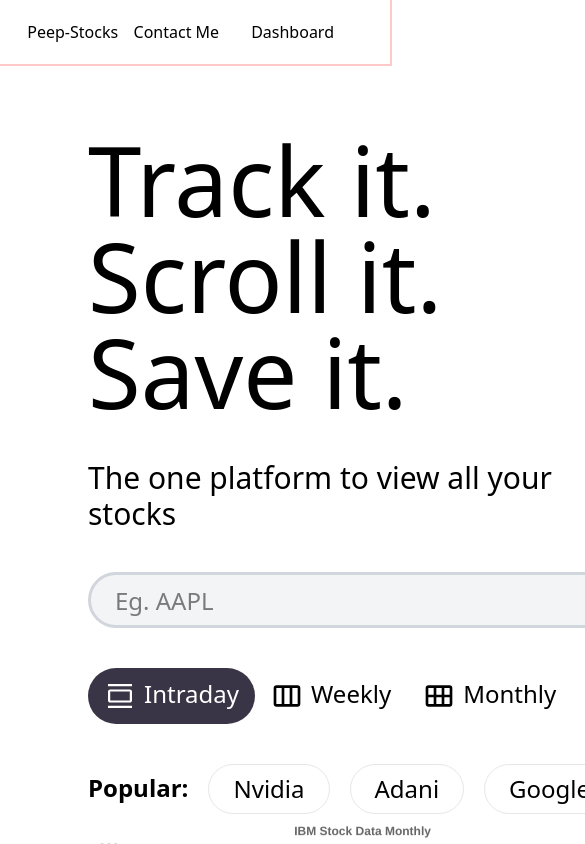
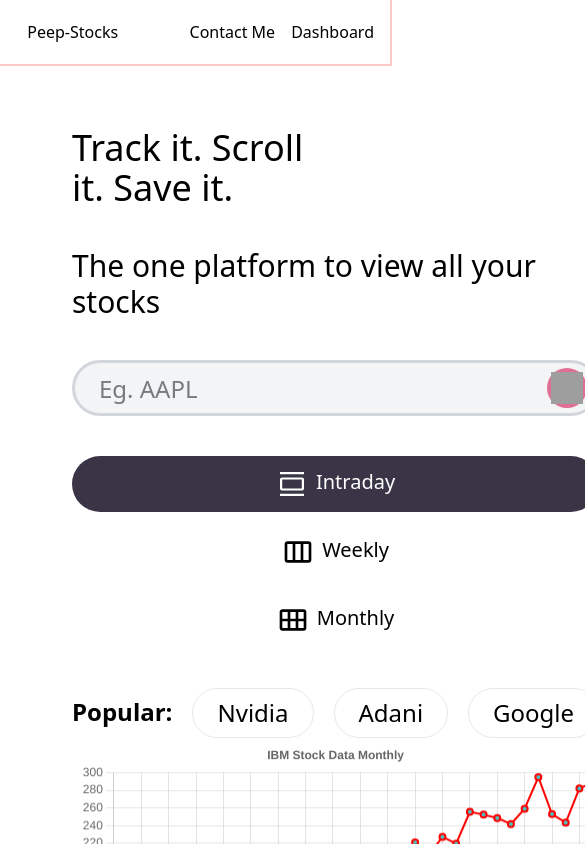
Before and after one commit to ranjanaditya452/Peep_Stocks, a React (Vite) app in the folder client/: page / in a window 390 px wide. Shown: the top 844 px of the page, 585 px wide, since content can reach past the window. Built offline with nearby package versions, Linux system fonts and the light colour scheme; grey boxes are pictures that could not be loaded.

Commit message:
should've learned about responsive design before, responsive commit 3 didnt actually fix much

```diff
--- a/client/src/App.jsx
+++ b/client/src/App.jsx
@@ -6,8 +6,8 @@ import { OutlineContext } from './context/OutlineContext'
 const App = () => {
   return (<>
    <OutlineContext.Provider value='outline outline-1 outline-red-500'>
-    <Navbar/>
     <BrowserRouter>
+     <Navbar/>
       <Routes>
         <Route path='/' element={<Homepage/>}/>
       </Routes>
--- a/client/src/components/Navbar.jsx
+++ b/client/src/components/Navbar.jsx
@@ -5,6 +5,7 @@ const Navbar = () => {
    <div className='sticky top-0 z-[9999] bg-white
                    flex items-center justify-between
                    px-4 py-3 pl-[7vw] h-16
+                   w-full
                    md:px-16 md:h-20
                    outline-2 outline-red-200'>
      <div className=''>Peep-Stocks</div>
@@ -13,12 +14,11 @@ const Navbar = () => {
       <div>Placeholder&nbsp;2</div>
       <div>Placeholder&nbsp;3</div>
      </div>
-     <div className='flex ml-auto pr-10 gap-8'>
+     <div className='flex ml-auto gap-4'>
       <div className=''>Contact Me</div>
       <div>Dashboard</div>
      </div>
    </div>
-
   )
 }
 
--- a/client/src/components/TitleAreaL.jsx
+++ b/client/src/components/TitleAreaL.jsx
@@ -8,7 +8,8 @@ const TitleAreaL = () => {
   return (
     <>
       <div className='flex flex-col gap-10'>
-        <div className='text-8xl w-[10ch]'>Track it. Scroll it. Save it.</div>
+        <div className=' text-4xl sm:text-5xl md:text-6xl lg:text-7xl xl:text-8xl max-w-[12ch] '>
+          Track it. Scroll it. Save it.</div>
         <div className='text-3xl'>The one platform to view all your stocks</div>
         <SearchBar/>
         <DayTray/>
--- a/client/src/components/microcomponents/DayTray.jsx
+++ b/client/src/components/microcomponents/DayTray.jsx
@@ -4,7 +4,7 @@ const DayTray = () => {
     "flex items-center justify-center gap-2 px-8 py-2 rounded-full h-14 hover:cursor-pointer";
 
   return (
-    <div className={` flex justify-between text-2xl w-3/4`}>
+    <div className={` flex flex-col gap-3 sm:flex-row sm:flex-wrap justify-between text-xl w-full`}>
       <button className={`${buttonStyle} text-white bg-[#3a3546] hover:bg-[#3f3d47]`}>
         <img className="w-8 h-8 " src="/intraday.svg" alt="day" />
         <span className="relative bottom-0.5">Intraday</span>
--- a/client/src/pages/Homepage.jsx
+++ b/client/src/pages/Homepage.jsx
@@ -6,7 +6,7 @@ const Homepage = () => {
 
   return (
     <>
-    <div className='grid md:grid-cols-2 px-22 py-17  '>
+    <div className='grid md:grid-cols-2 px-18 py-16'>
       <TitleAreaL/>
       <TitleAreaR/>
     </div>
```
